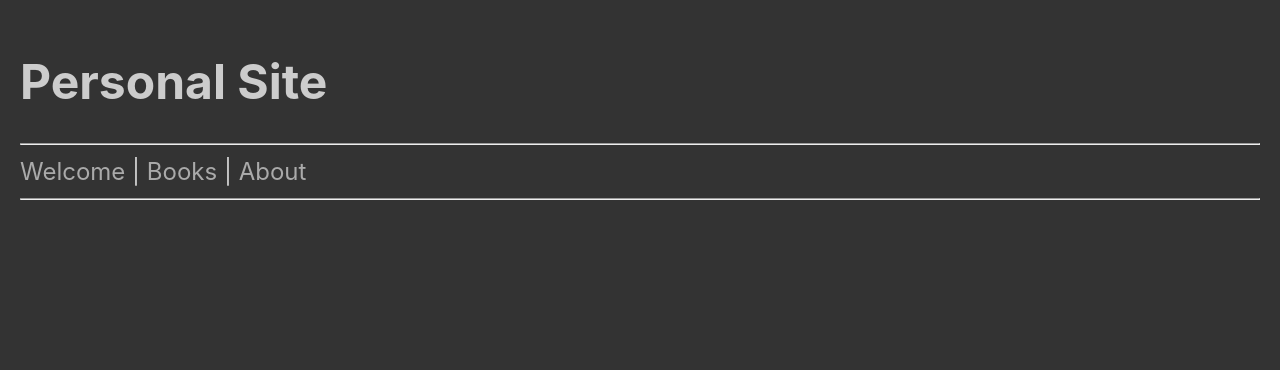
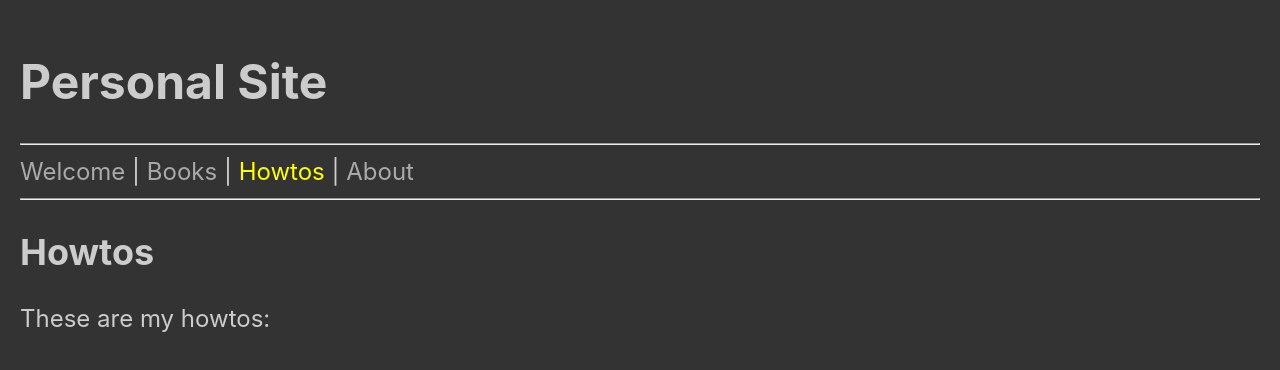
Before and after one commit to edwardtanguay/live-coding-react-router-advanced-outlet-etc, a React (Vite) app: page /howtos in a window 1280 px wide. Shown: the top 370 px of the page. Built offline with nearby package versions, Linux system fonts and the light colour scheme.

Commit message:
basic howtos page works

```diff
--- a/src/App.jsx
+++ b/src/App.jsx
@@ -1,6 +1,7 @@
 import './App.scss';
 import { PageWelcome } from './pages/PageWelcome';
 import { PageBooks } from './pages/PageBooks';
+import { PageHowtos } from './pages/PageHowtos';
 import { PageAbout } from './pages/PageAbout';
 import { NavLink, Routes, Route, Navigate } from 'react-router-dom';
 
@@ -11,11 +12,13 @@ function App() {
 			<hr />
 			<NavLink to="/welcome">Welcome</NavLink> |{' '}
 			<NavLink to="/books">Books</NavLink> |{' '}
+			<NavLink to="/howtos">Howtos</NavLink> |{' '}
 			<NavLink to="/about">About</NavLink>
 			<hr />
 			<Routes>
 				<Route path="/welcome" element={<PageWelcome />} />
 				<Route path="/books/*" element={<PageBooks />} />
+				<Route path="/howtos" element={<PageHowtos />} />
 				<Route path="/about" element={<PageAbout />} />
 				<Route path="/" element={<Navigate to="/welcome" replace />}/>
 			</Routes>
--- /dev/null
+++ b/src/pages/PageHowtos.jsx
@@ -0,0 +1,8 @@
+export const PageHowtos = () => {
+	return (
+		<>
+			<h2>Howtos</h2>
+			<p>These are my howtos:</p>
+		</>
+	);
+};
```
